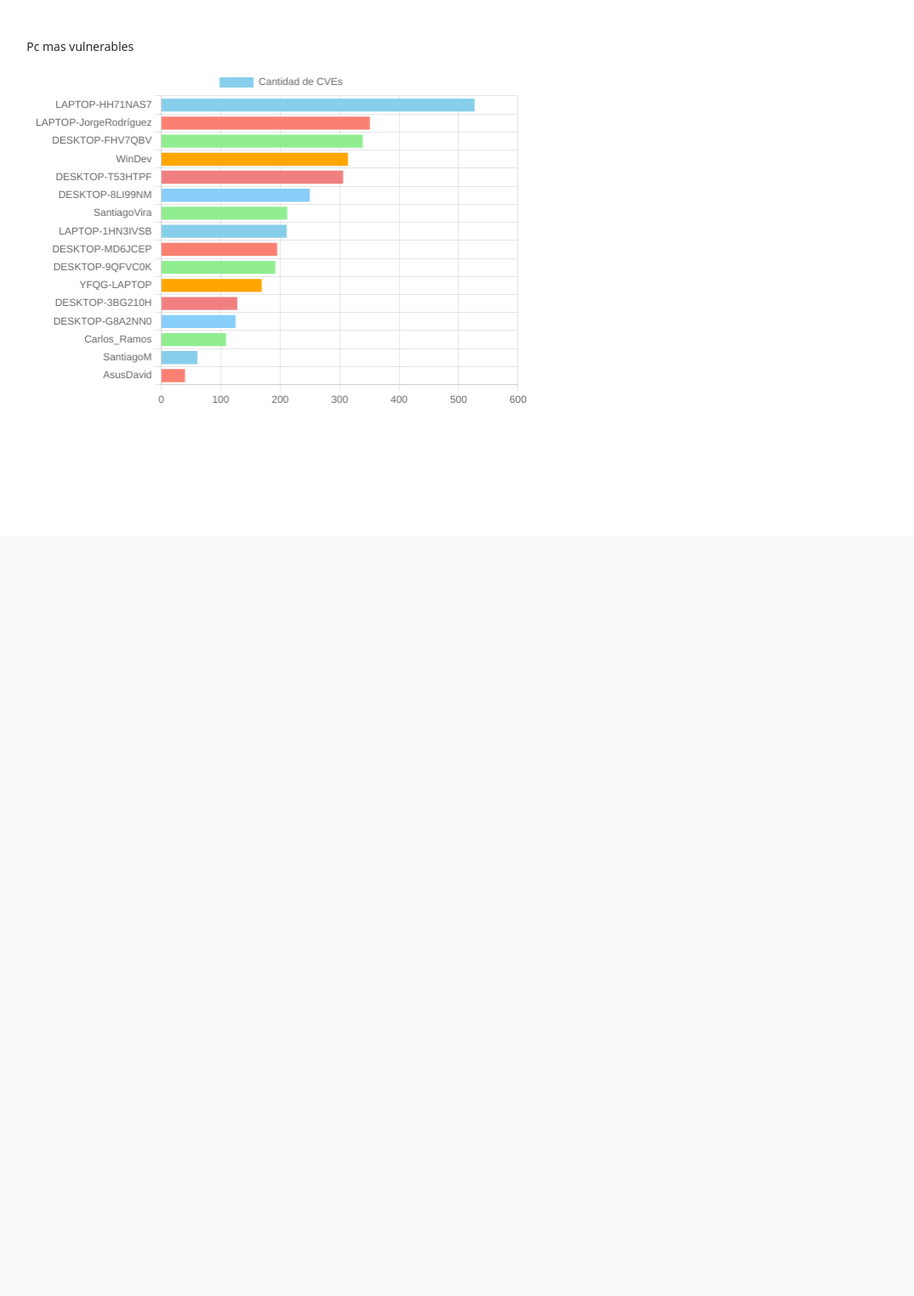
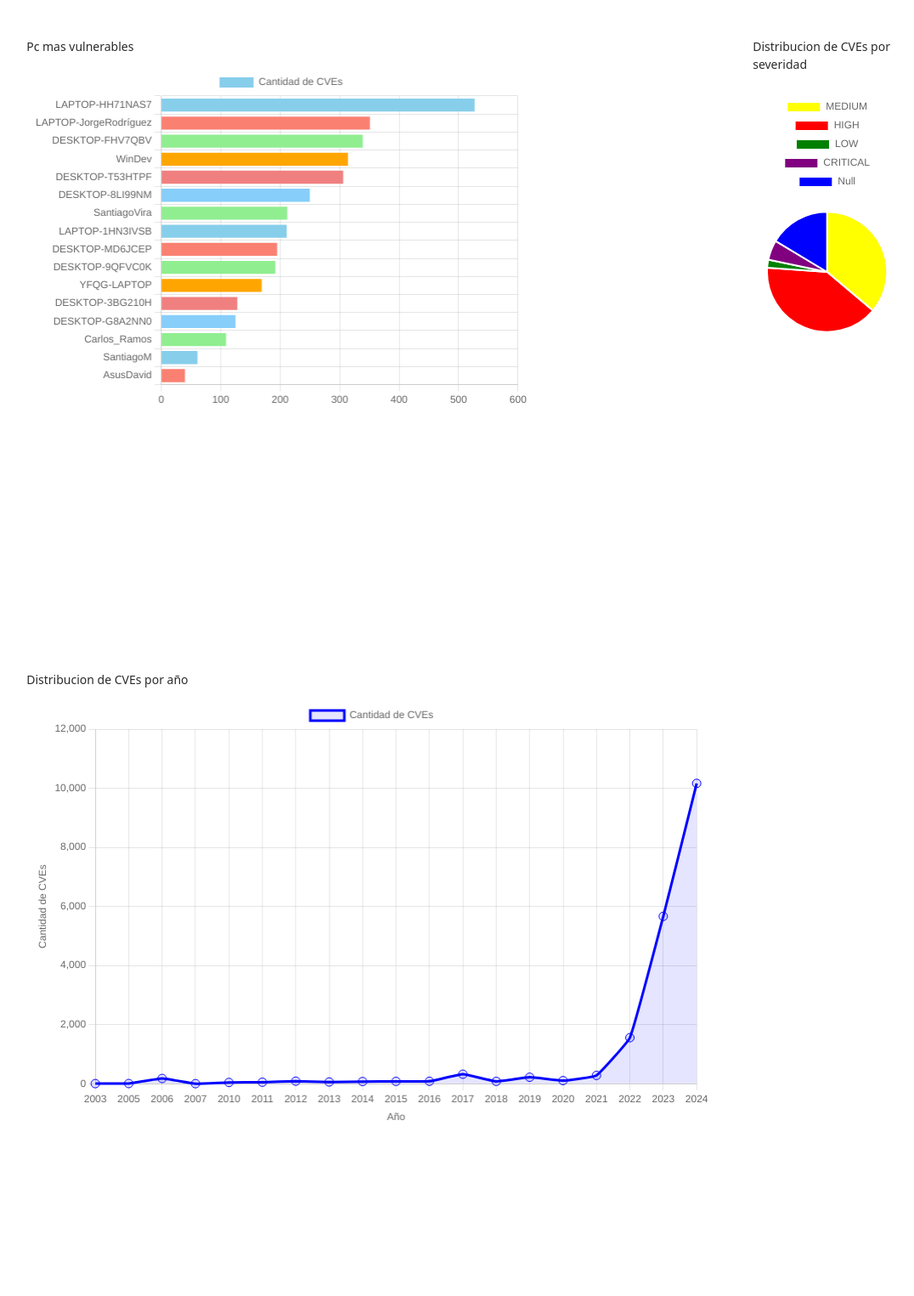
Before and after one commit to YFQG/VulnerabilitiesCVE, a Flask app: page / in a window 1280 px wide. Shown: the part 1517-3042 px from the top of the page at 85% size, without its empty margins (70-1146 px from the left). Before the commit the page ends 1991 px from the top, so only its background shows below. Run offline with Flask 3, Linux system fonts and the light colour scheme.

Commit message:
Add to the dashboard the year line chart and severity pie chart

```diff
--- a/FlaskProject/application/routes.py
+++ b/FlaskProject/application/routes.py
@@ -21,6 +21,14 @@ def mostCVE():
 def vulnerablePC():
     return render_template('vulnerablePC.html')
 
+@app.route('/yearLine')
+def yearLine():
+    return render_template('yearLine.html')
+
+@app.route('/severityPie')
+def severityPie():
+    return render_template('severityPie.html')
+
 @app.route('/layout')
 def layout():
     return render_template('layout.html', title = 'layout')
--- a/FlaskProject/application/static/css/global.css
+++ b/FlaskProject/application/static/css/global.css
@@ -84,14 +84,21 @@
 }
 
 .line_chart{
-    width: 135%;
+    width: 200%;
     height: 200px;
 }
 
 .bar_chart{
+    width: 135%;
     height: 650px;
+    padding: 0.5rem !important;
 }
 
 .horizontal_bar{
-    height: 500px;
+    height: 450px;
 }
+
+.year_line{
+    width: 170%;
+    height: 650px;
+}
--- a/FlaskProject/application/templates/index.html
+++ b/FlaskProject/application/templates/index.html
@@ -86,6 +86,18 @@
                         <iframe class="horizontal_bar" src="{{ url_for('vulnerablePC') }}"  frameborder="0"></iframe>
                     </div>
                 </div>
+                <div class="col-lg-3">
+                    <div class="graph_sec_2">
+                        <p class="graph_title">Distribucion de CVEs por severidad</p>
+                        <iframe class="bar_chart" src="{{ url_for('severityPie') }}"  frameborder="0"></iframe>
+                    </div>
+                </div>
+                <div class="col-lg-12">
+                    <div class="graph_sec_2">
+                        <p class="graph_title">Distribucion de CVEs por año</p>
+                        <iframe class="year_line" src="{{ url_for('yearLine') }}"  frameborder="0"></iframe>
+                    </div>
+                </div>
             </div>
         </div>
     </div>
```
